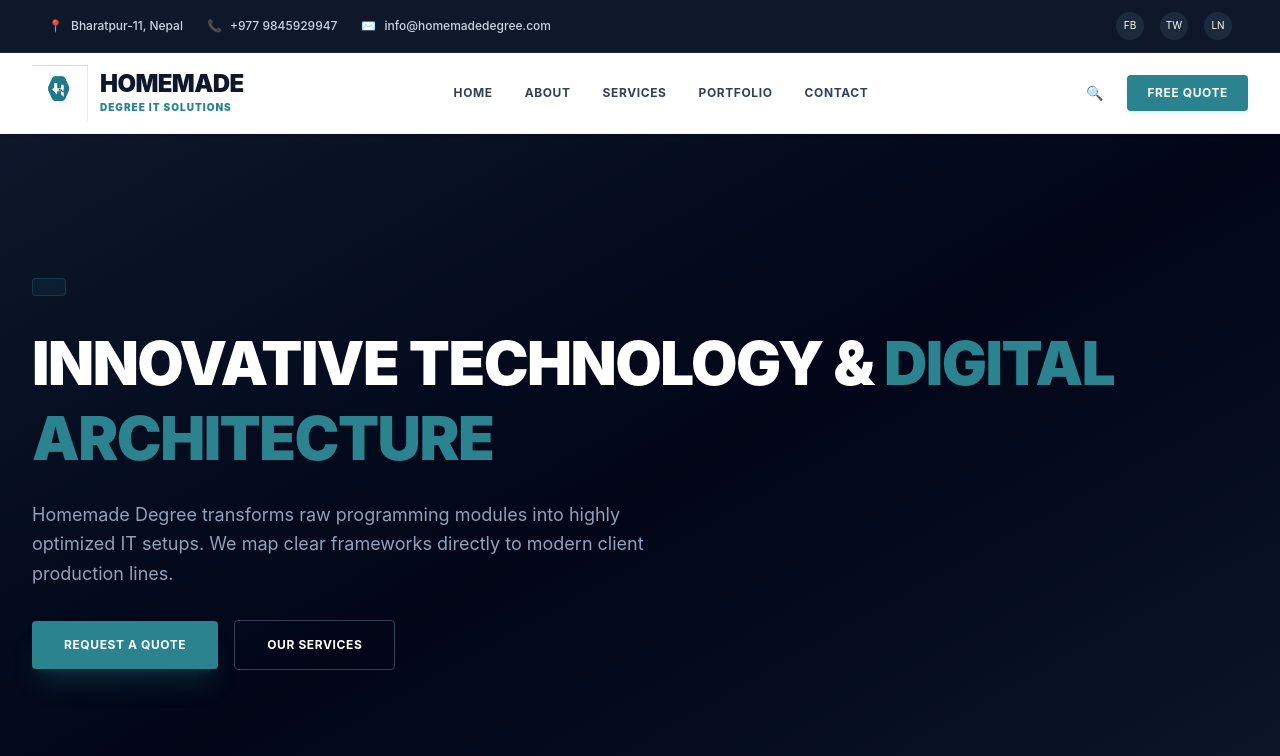
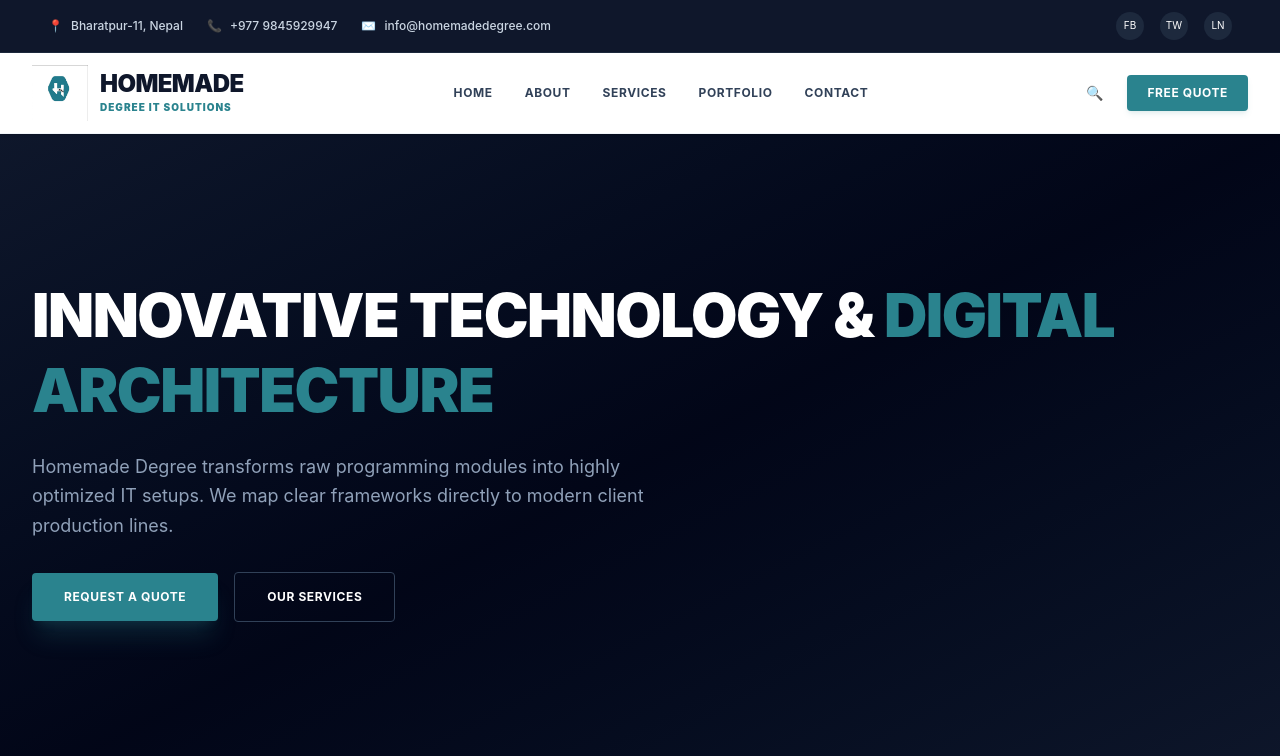
Before and after one commit to sujitdhakal0812/homemade-degree, a React (Vite) app: page / in a window 1280 px wide. Shown: the top 756 px of the page. Built offline with nearby package versions, Linux system fonts and the light colour scheme.

Commit message:
Remove the div just above innovative technology and digital architecture

```diff
--- a/src/components/Hero.jsx
+++ b/src/components/Hero.jsx
@@ -47,9 +47,7 @@ export default function Hero({
 
           {/* Content Unit */}
           <div className="w-full lg:w-7xl text-center lg:text-left space-y-6 order-2 lg:order-1">
-            <span className="inline-block text-[#2A838E] text-[10px] sm:text-xs font-black tracking-widest uppercase bg-[#2A838E]/10 border border-[#2A838E]/30 px-3 py-1.5 sm:px-4 sm:py-2 rounded">
 
-            </span>
             <h1 className="text-3xl sm:text-5xl xl:text-6xl font-black tracking-tight leading-tight uppercase">
               Innovative Technology & <span className="text-[#2A838E]">Digital Architecture</span>
             </h1>
```
